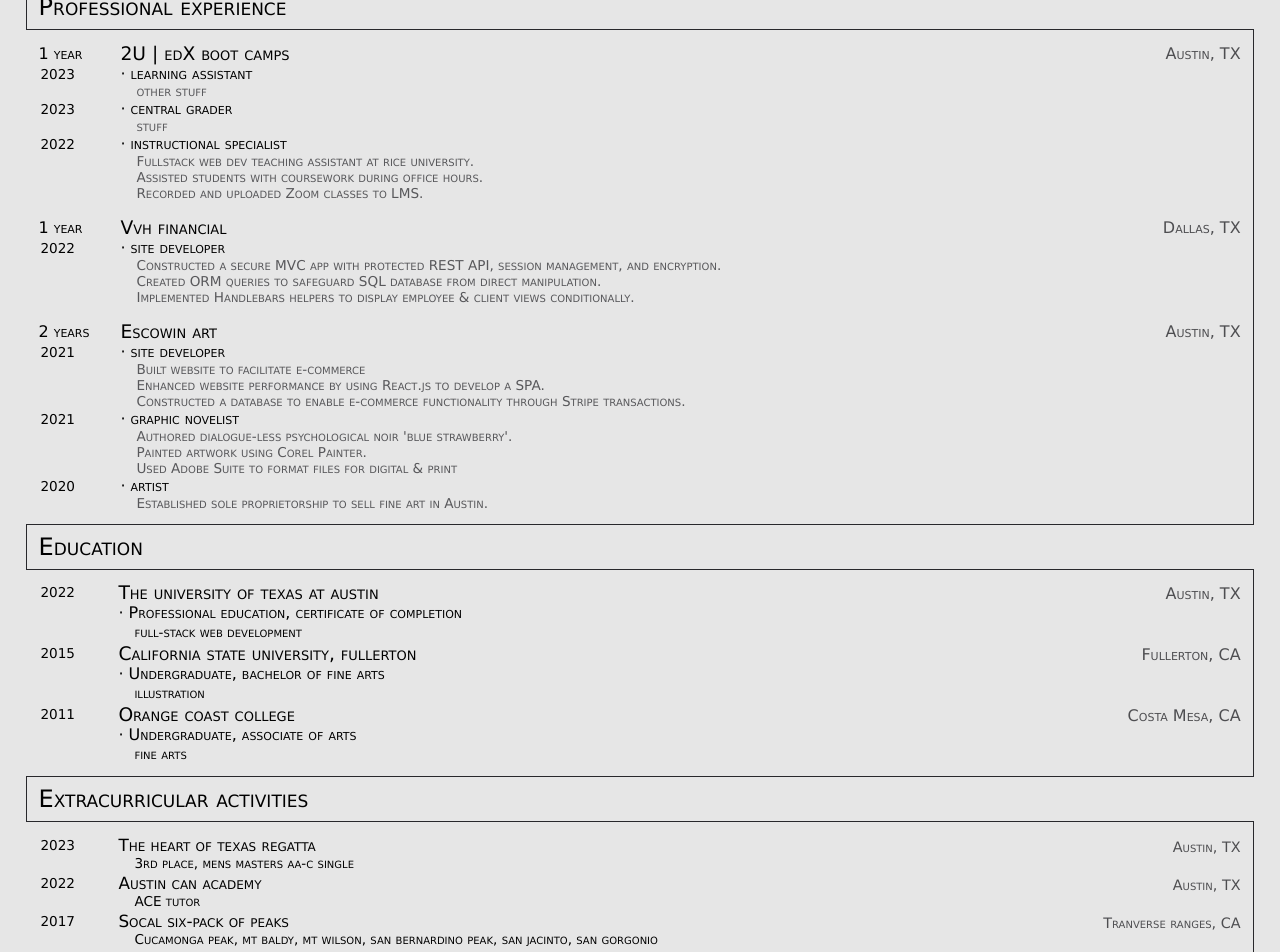
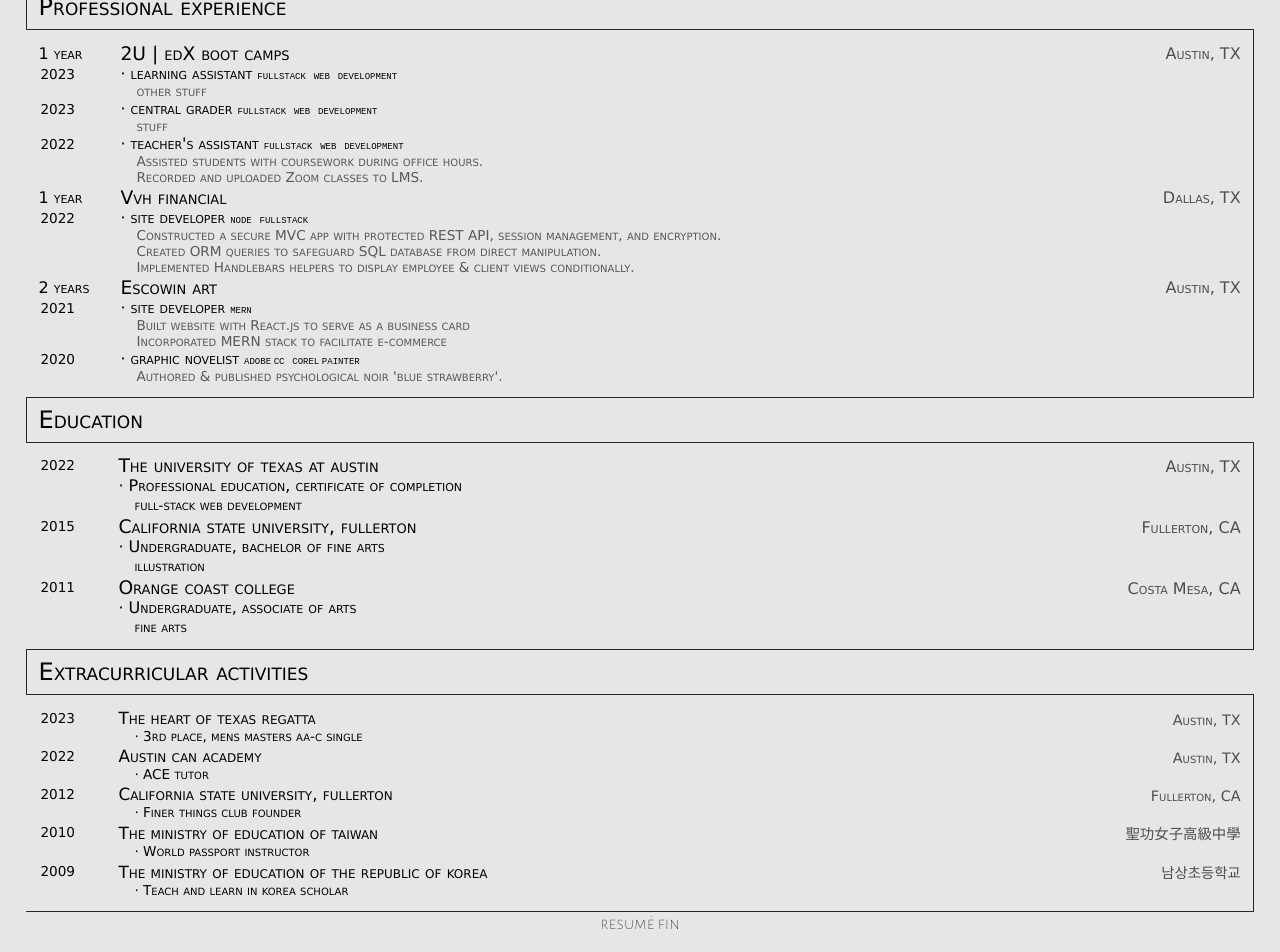
Before and after one commit to escowin/portfolio, a React (Create React App) app: page / in a window 1280 px wide. Shown: the part 420-1372 px from the top of the page. Built offline with nearby package versions, Linux system fonts and the light colour scheme; a web font is replaced by a local one.

Commit message:
formatted resume exp to include roles w/ code stack

```diff
--- a/src/components/ResumeExp/index.css
+++ b/src/components/ResumeExp/index.css
@@ -2,11 +2,6 @@
     --accent-color: rgba(40, 40, 44, .75);
 }
 
-/* exp typography */
-
-#experience {
-    gap: 1rem;
-}
 
 .company-wrapper {
     display: flex;
@@ -43,6 +38,7 @@
     font-size: 85%;
     color: var(--accent-color);
 }
+
 
 @media screen and (min-width:768px) {
     .company-details {
--- a/src/components/ResumeExp/index.js
+++ b/src/components/ResumeExp/index.js
@@ -4,16 +4,15 @@ function Experience() {
   const experience = [
     {
       company: "2U | edX boot camps",
-      code: "fullstack web development",
       location: "Austin, TX",
       url: "https://2u.com/",
       endYear: 0,
       roles: [
         {
-          title: "instructional specialist",
+          title: "teacher's assistant",
           year: 2022,
+          code: "fullstack web development",
           description: [
-            "Fullstack web dev teaching assistant at rice university.",
             "Assisted students with coursework during office hours.",
             "Recorded and uploaded Zoom classes to LMS.",
           ],
@@ -21,24 +20,26 @@ function Experience() {
         {
           title: "central grader",
           year: 2023,
+          code: "fullstack web development",
           description: ["stuff"],
         },
         {
           title: "learning assistant",
           year: 2023,
+          code: "fullstack web development",
           description: ["other stuff"],
         },
       ],
     },
     {
       company: "Vvh financial",
-      code: "javascript node express handlebars bcrypt sequelize mysql css",
       location: "Dallas, TX",
       url: "https://github.com/escowin/vvh-financial",
       endYear: 2022,
       roles: [
         {
           title: "site developer",
+          code: "node fullstack",
           year: 2022,
           description: [
             "Constructed a secure MVC app with protected REST API, session management, and encryption.",
@@ -52,32 +53,30 @@ function Experience() {
       company: "Escowin art",
       location: "Austin, TX",
       url: "https://escowinart.com",
-      code: "react css adobe\u2009cc corel\u2009painter",
       endYear: 0,
       roles: [
-        {
-          title: "artist",
-          year: 2020,
-          description: [
-            "Established sole proprietorship to sell fine art in Austin.",
-          ],
-        },
+        // {
+        //   title: "artist",
+        //   year: 2020,
+        //   description: [
+        //     "Established sole proprietorship to sell fine art in Austin.",
+        //   ],
+        // },
         {
           title: "graphic novelist",
-          year: 2021,
+          year: 2020,
+          code: "adobe\u2009cc corel\u2009painter",
           description: [
-            "Authored dialogue-less psychological noir 'blue strawberry'.",
-            "Painted artwork using Corel Painter.",
-            "Used Adobe Suite to format files for digital & print",
+            "Authored & published psychological noir 'blue strawberry'.",
           ],
         },
         {
           title: "site developer",
           year: 2021,
+          code: "mern",
           description: [
-            "Built website to facilitate e-commerce",
-            "Enhanced website performance by using React.js to develop a SPA.",
-            "Constructed a database to enable e-commerce functionality through Stripe transactions.",
+            "Built website with React.js to serve as a business card",
+            "Incorporated MERN stack to facilitate e-commerce",
           ],
         },
       ],
@@ -117,6 +116,7 @@ function Experience() {
               >
                 {exp.company}
               </h3>
+
               <p className="details location display-md display-print">
                 {exp.location}
               </p>
@@ -130,7 +130,7 @@ function Experience() {
               {exp.roles.reverse().map((role, j) => (
                 <div key={j} className="position">
                   <p className="year">{role.year}</p>
-                  <p className="title">· {role.title}</p>
+                  <p className="title">· {role.title} <code>{role.code}</code></p>
                   <ul className="description">
                     {role.description.map((sentence, k) => (
                       <li key={k}>{sentence}</li>
--- a/src/components/ResumeExtra/index.js
+++ b/src/components/ResumeExtra/index.js
@@ -7,43 +7,36 @@ function Extracurricular() {
       role: "3rd place, mens masters aa-c single",
       event: "The heart of texas regatta",
       location: "Austin, TX",
-      id: "trc",
     },
     {
       year: 2022,
       role: "ACE tutor",
       event: "Austin can academy",
       location: "Austin, TX",
-      id: "ace",
     },
     // {
     //   year: 2021,
     //   role: "Creative action teaching artist",
     //   event: "Hart elementary",
     //   location: "Austin, TX",
-    //   id: "ca",
     // },
-    {
-      year: 2017,
-      role: "Cucamonga peak, mt baldy, mt wilson, san bernardino peak, san jacinto, san gorgonio",
-      event: "Socal six-pack of peaks",
-      details: "hide this",
-      location: "Tranverse ranges, CA",
-      id: "socal",
-    },
+    // {
+    //   year: 2017,
+    //   role: "Cucamonga peak, mt baldy, mt wilson, san bernardino peak, san jacinto, san gorgonio",
+    //   event: "Socal six-pack of peaks challenge",
+    //   location: "Tranverse ranges, CA",
+    // },
     {
       year: 2012,
       role: "Finer things club founder",
       event: "California state university, fullerton",
       location: "Fullerton, CA",
-      id: "finerthings",
     },
     {
       year: 2010,
       role: "World passport instructor",
       event: "The ministry of education of taiwan",
       location: "聖功女子高級中學",
-      id: "wpp",
     },
     {
       year: 2009,
@@ -51,7 +44,6 @@ function Extracurricular() {
       event:
         "The ministry of education of the republic of korea",
       location: "남상초등학교",
-      id: "talk",
     },
   ];
 
@@ -59,8 +51,8 @@ function Extracurricular() {
     <>
       <h2 className="resume-subhead">Extracurricular activities</h2>
       <section className="resume-section" id="extracurricular">
-        {extracurriculars.map((extra) => (
-          <article key={extra.id} className="row">
+        {extracurriculars.map((extra, i) => (
+          <article key={i} className="row">
             <p className="year">{extra.year}</p>
             <div className="text-wrapper">
               <div className="left-text">
@@ -69,7 +61,7 @@ function Extracurricular() {
               </div>
 
               <div className="right-text">
-                <p>{extra.role}</p>
+                <p>· {extra.role}</p>
               </div>
             </div>
           </article>
```
